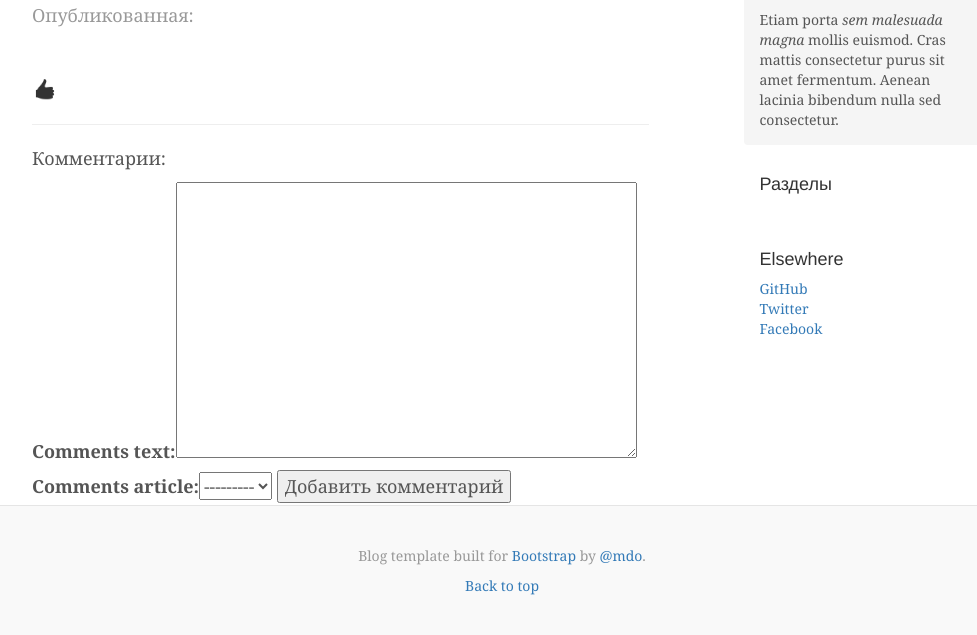
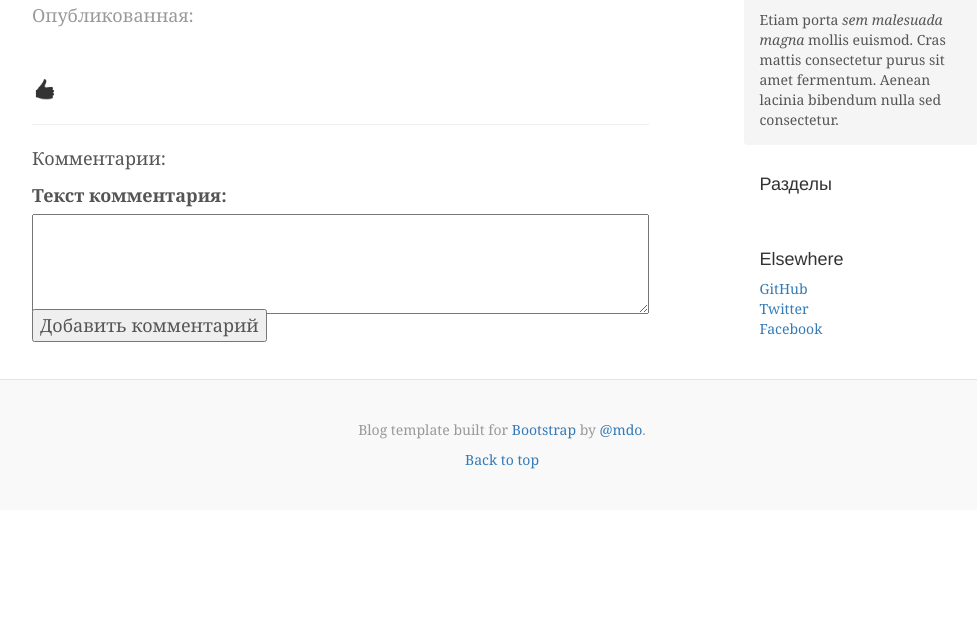
Before and after one commit to iopoz/elm, a Django app: template blog/templates/blog/article.html in a window 1280 px wide. Shown: the part 145-780 px from the top of the page, without its empty margins (138-1115 px from the left). Run offline with Django 3.2, Linux system fonts and the light colour scheme; the template is opened without the code that fills it: values that come from a table or form of the project are taken from there, others are empty; some libraries are stand-ins or nearby versions.

Commit message:
added work with comments

```diff
--- a/blog/forms.py
+++ b/blog/forms.py
@@ -1,3 +1,4 @@
+from django import forms
 from django.forms import ModelForm
 from blog.models import Comments
 
@@ -7,4 +8,4 @@ __author__ = 'EKravchenko'
 class CommentForm(ModelForm):
     class Meta:
         model = Comments
-        fields = '__all__'
+        fields = ['comments_text']
--- a/blog/models.py
+++ b/blog/models.py
@@ -38,7 +38,7 @@ class Comments(models.Model):
     class Meta:
         db_table = 'comments'
 
-    comments_text = models.TextField()
+    comments_text = models.TextField(verbose_name="Текст комментария")
     comments_article = models.ForeignKey(Article)
 
 
--- a/blog/static/blog/CSS/blog.css
+++ b/blog/static/blog/CSS/blog.css
@@ -161,6 +161,14 @@ h6, .h6 {
 .post-comment {
   word-wrap: break-word;
 }
+.comment-field {
+  height: 100px;
+
+}
+textarea {
+  height: 100px;
+  width: 100%;
+}
 
 /*
  * Footer
--- a/blog/templates/blog/article.html
+++ b/blog/templates/blog/article.html
@@ -31,11 +31,14 @@
     </ul>
 
     </div>
-    <form action ="article/addcoment/{{ article.id }}" method="post">
+    <form action ="{% url 'addcomment' article.id %}" method="post">
             {% csrf_token %}
-            {{ form }}
+                <div class="comment-field">
+                    {{ form }}
+                </div>
+            <br>
             <input type="submit" class="button" value="Добавить комментарий">
-        </form>
+    </form>
 
 {% endblock %}
 
--- a/blog/urls.py
+++ b/blog/urls.py
@@ -7,5 +7,6 @@ urlpatterns = patterns('',
                        url(r'^$', 'blog.views.home', name='home'),
                        url(r'^about/$', 'blog.views.about', name='about'),
                        url(r'^articles/(?P<article_id>[0-9]+)/$', 'blog.views.display_article', name='article'),
-                       url(r'^articles/addlike/(?P<article_id>[0-9]+)/$', 'blog.views.addlike', name='addlike')
+                       url(r'^articles/addlike/(?P<article_id>[0-9]+)/$', 'blog.views.addlike', name='addlike'),
+                       url(r'^articles/addcomment/(?P<article_id>[0-9]+)/$', 'blog.views.addcomment', name='addcomment'),
                        )
```
Also changed, not shown: blog/views.py (+11 -1 lines), blog/templates/blog/addcomment.html (added).
